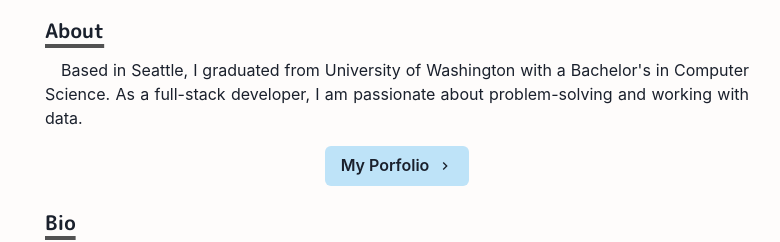
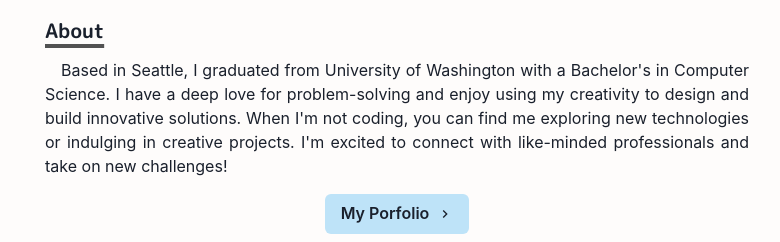
Before and after one commit to amanda65/amanda65-porfolio, a Next.js app: page / in a window 1280 px wide. Shown: the part 362-604 px from the top of the page, without its empty margins (243-1023 px from the left). Built offline with nearby package versions, Linux system fonts and the light colour scheme.

Commit message:
Updated about

```diff
--- a/pages/index.js
+++ b/pages/index.js
@@ -59,8 +59,11 @@ const Page = () => {
           </Heading>
           <Paragraph>
             Based in Seattle, I graduated from University of Washington with a
-            Bachelor&apos;s in Computer Science. As a full-stack developer, I am
-            passionate about problem-solving and working with data.
+            Bachelor&apos;s in Computer Science. I have a deep love for
+            problem-solving and enjoy using my creativity to design and build
+            innovative solutions. When I&apos;m not coding, you can find me exploring
+            new technologies or indulging in creative projects. I&apos;m excited to
+            connect with like-minded professionals and take on new challenges!
           </Paragraph>
           <Box align="center" my={4}>
             <NextLink href="/projects">
```
